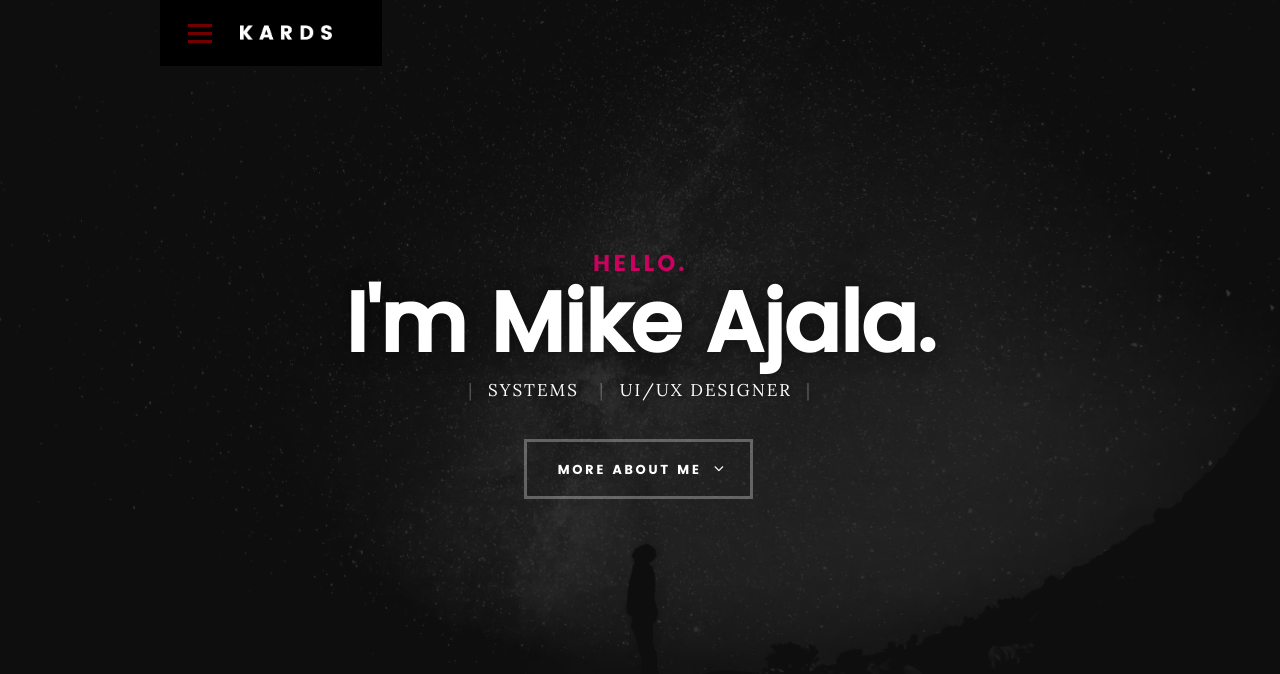
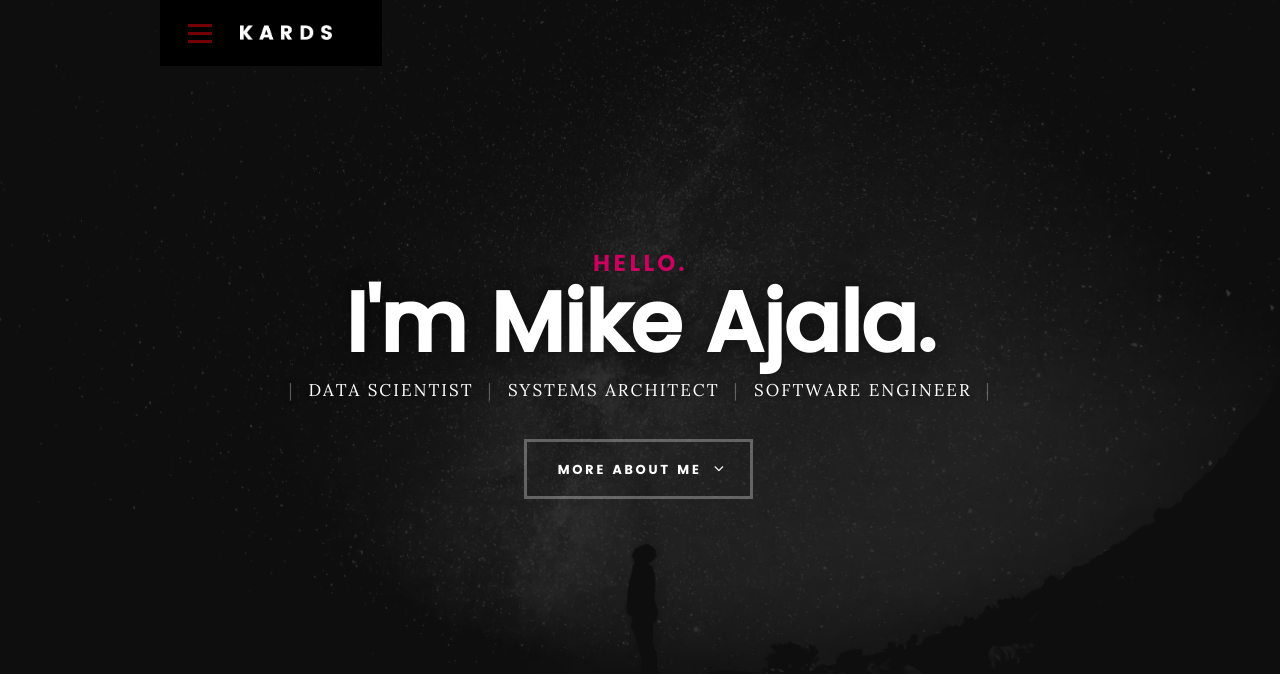
Before and after one commit to imykr/imykr.github.io, a plain HTML site: page index.html in a window 1280 px wide. Shown: the top 674 px of the page. Drawn offline with Linux system fonts and the light colour scheme; files whose address does not match are found by name.

Commit message:
work profile

```diff
--- a/index.html
+++ b/index.html
@@ -77,8 +77,9 @@
 	   			<h1>I'm Mike Ajala.</h1>
 
 	   			<p class="intro-position">
-	   				<span>Systems <Architect></Architect></span>
-	   				<span>UI/UX Designer</span>
+            <span>Data Scientist</span>
+	   				<span>Systems Architect</span>
+	   				<span>Software Engineer</span>
 	   			</p>
 
 	   			<a class="button stroke smoothscroll" href="#about" title="">More About Me</a>
```
